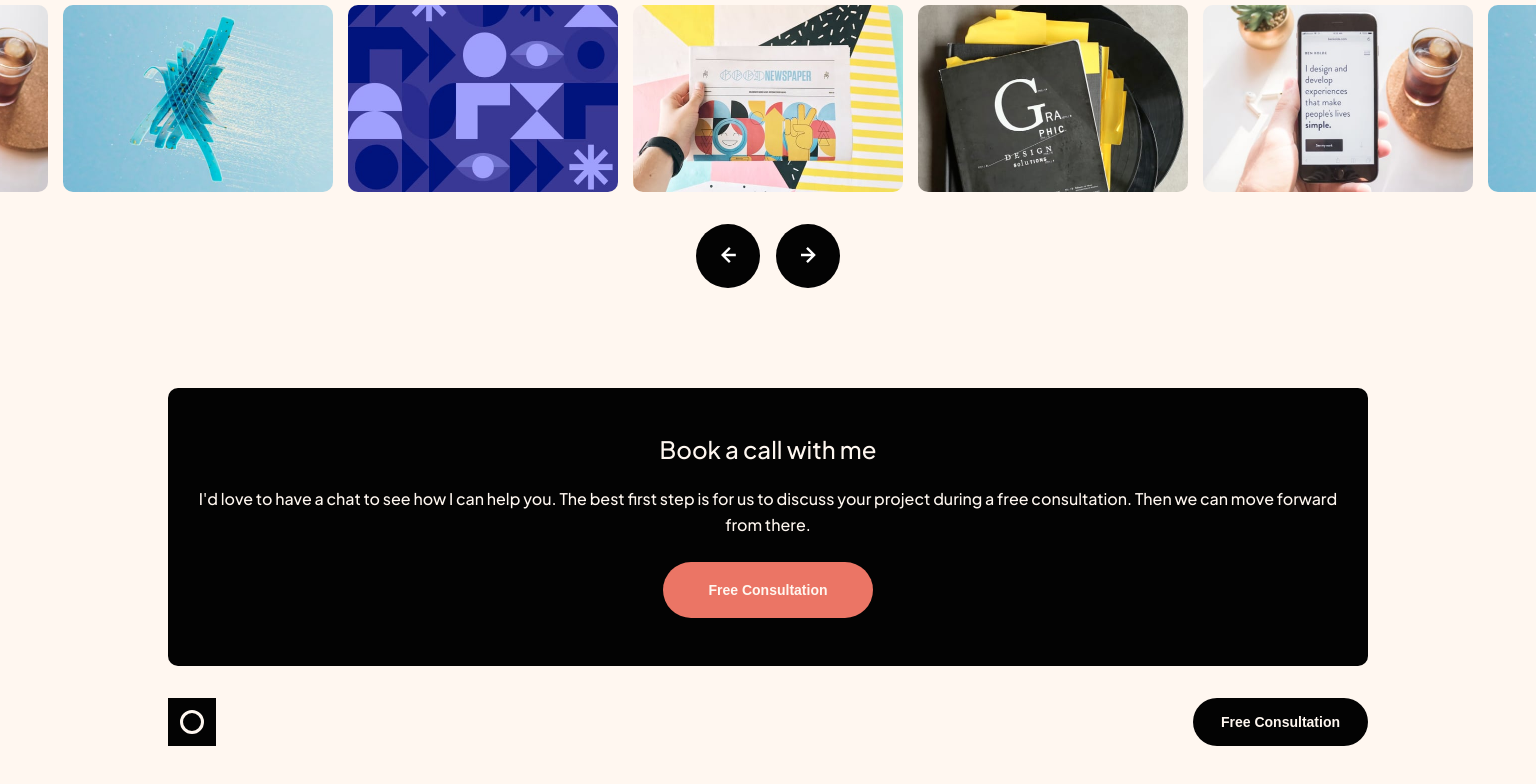
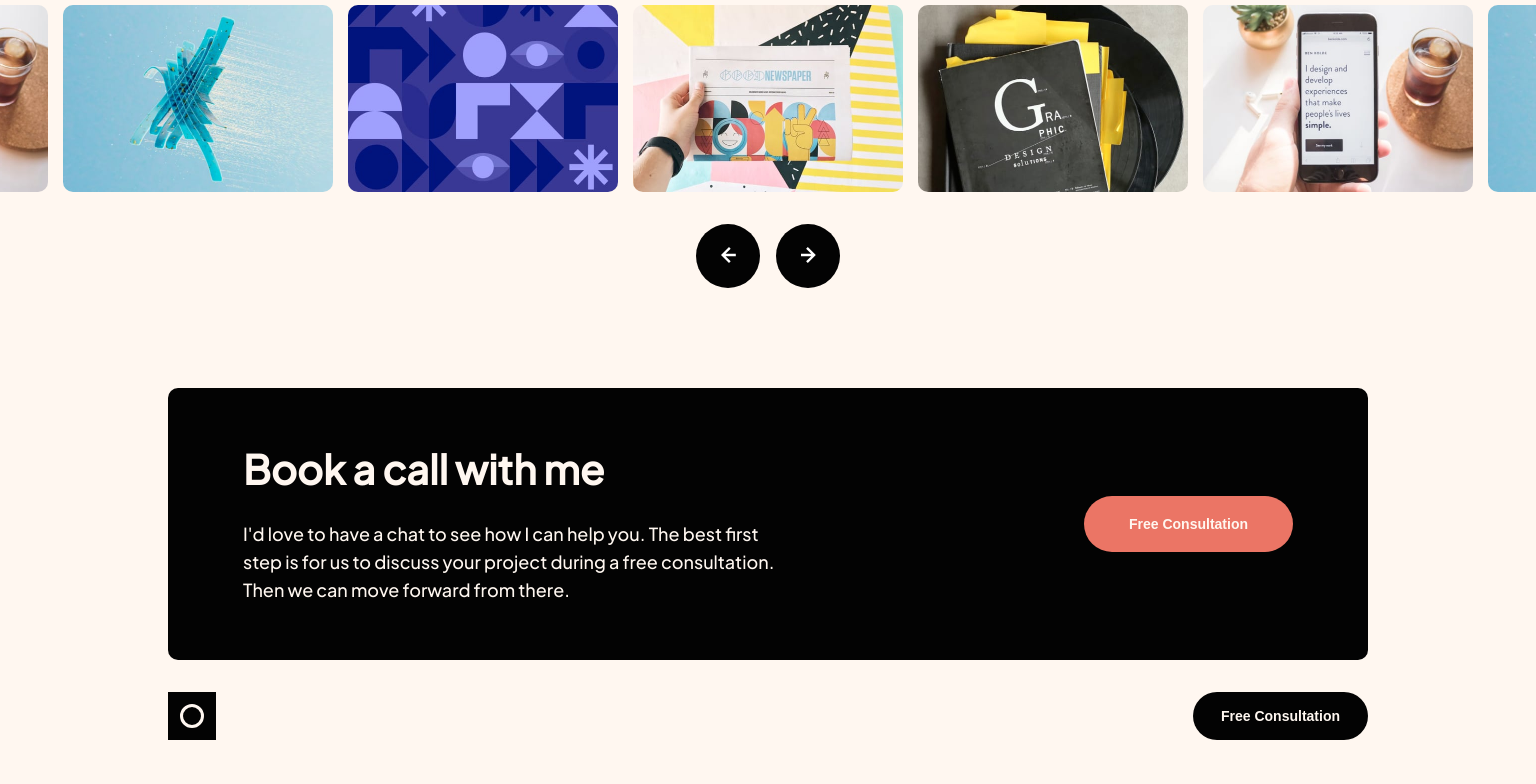
Before and after one commit to iannnop/single-page-design-portfolio, a Vue app: page / in a window 1536 px wide. Shown: the part 2242-3026 px from the top of the page. Built offline with nearby package versions, Linux system fonts and the light colour scheme.

Commit message:
calltoaction responsive impl 1

```diff
--- a/src/components/CallToAction.vue
+++ b/src/components/CallToAction.vue
@@ -9,15 +9,17 @@ export default {
 </script>
 
 <template>
-  <div>
-    <h2>Book a call with me</h2>
-    <p>I'd love to have a chat to see how I can help you. The best first step is for us to discuss your project during a free consultation. Then we can move forward from there.</p>
+  <div class="outer">
+    <div class="inner">
+      <h2>Book a call with me</h2>
+      <p>I'd love to have a chat to see how I can help you. The best first step is for us to discuss your project during a free consultation. Then we can move forward from there.</p>
+    </div>
     <ButtonColored />
   </div>
 </template>
 
 <style scoped>
-div {
+div .outer {
   background-color: var(--black);
   color: var(--light-cream);
   border-radius: 10px;
@@ -25,7 +27,53 @@ div {
   text-align: center;
 }
 
+h2 {
+  font-weight: 700;
+  font-size: 26px;
+  line-height: 32px;
+}
+
 p {
   margin: 24px 0;
 }
+
+@media (min-width: 768px) {
+  div .outer {
+    padding: 56px 75px;
+  }
+
+  h2 {
+    font-size: 32px;
+    line-height: 40px;
+  }
+
+  p {
+    font-size: 18px;
+    line-height: 28px;
+    margin: 26px 0;
+  }
+}
+
+@media (min-width: 1440px) {
+  div .outer {
+    display: flex;
+    text-align: left;
+  }
+
+  div .inner {
+    margin-right: auto;
+    width: 540px;
+  }
+
+  h2 {
+    font-size: 40px;
+    line-height: 50px;
+  }
+
+  p {
+    font-size: 18px;
+    line-height: 28px;
+    margin: 26px 0 0 0;
+  }
+}
 </style>
```
